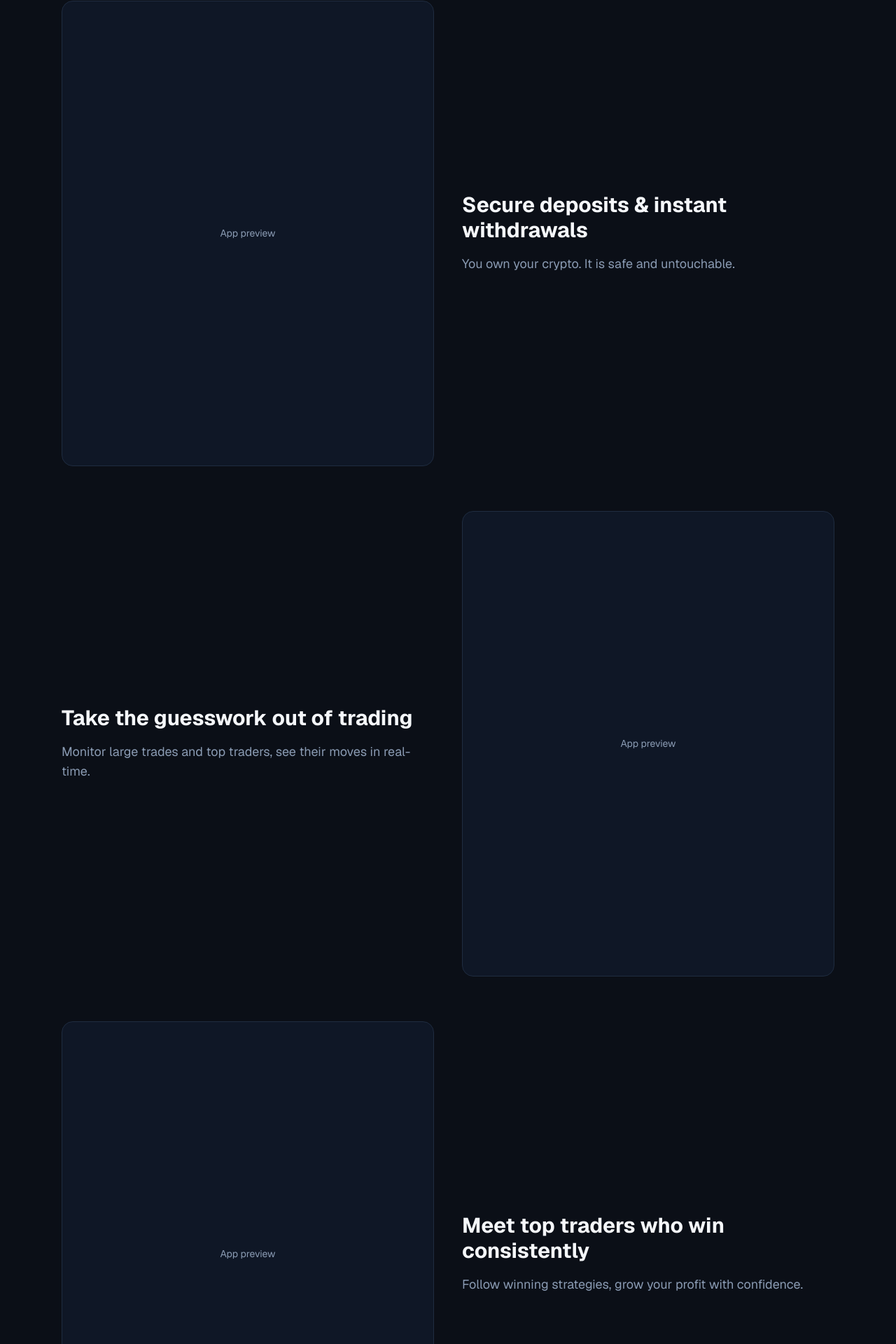
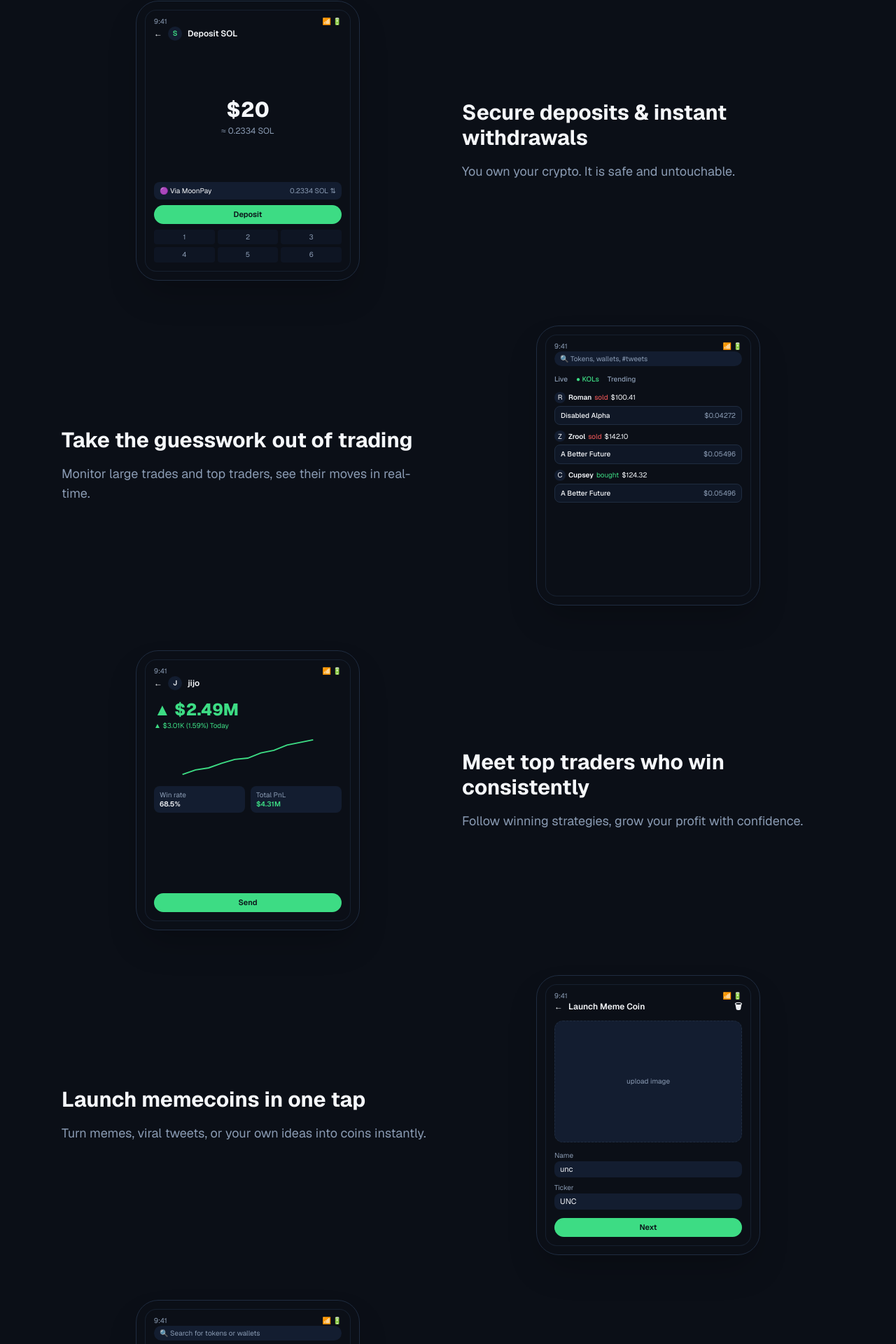
Before and after one commit to MihirBindu/chadwallet-web, a Next.js app: page / in a window 1280 px wide. Shown: the part 784-2704 px from the top of the page at 70% size. Built offline with nearby package versions, Linux system fonts and the light colour scheme; no server answers.

Commit message:
Replace landing page App preview placeholders with real feature mockups

```diff
--- a/src/app/page.tsx
+++ b/src/app/page.tsx
@@ -4,27 +4,40 @@ import Header from "@/components/Header";
 import TokenBanner from "@/components/TokenBanner";
 import AppStoreBadges from "@/components/AppStoreBadges";
 import SignInButton from "@/components/SignInButton";
+import PhoneFrame from "@/components/PhoneFrame";
+import {
+  DepositMockup,
+  KolFeedMockup,
+  TopTraderMockup,
+  LaunchCoinMockup,
+  AssetsMockup,
+} from "@/components/FeatureMockups";
 
 const FEATURES = [
   {
     title: "Secure deposits & instant withdrawals",
     body: "You own your crypto. It is safe and untouchable.",
+    Mockup: DepositMockup,
   },
   {
     title: "Take the guesswork out of trading",
     body: "Monitor large trades and top traders, see their moves in real-time.",
+    Mockup: KolFeedMockup,
   },
   {
     title: "Meet top traders who win consistently",
     body: "Follow winning strategies, grow your profit with confidence.",
+    Mockup: TopTraderMockup,
   },
   {
     title: "Launch memecoins in one tap",
     body: "Turn memes, viral tweets, or your own ideas into coins instantly.",
+    Mockup: LaunchCoinMockup,
   },
   {
     title: "Track your assets in one place",
     body: "Watch your holdings, memes, and rewards in realtime.",
+    Mockup: AssetsMockup,
   },
 ];
 
@@ -74,8 +87,10 @@ export default function Home() {
             key={f.title}
             className={`grid md:grid-cols-2 gap-10 items-center ${i % 2 === 1 ? "md:[&>*:first-child]:order-2" : ""}`}
           >
-            <div className="rounded-2xl border border-cw-border bg-cw-panel aspect-[4/5] flex items-center justify-center text-cw-text-dim">
-              <span className="text-sm">App preview</span>
+            <div className="max-w-xs mx-auto w-full">
+              <PhoneFrame>
+                <f.Mockup />
+              </PhoneFrame>
             </div>
             <div>
               <h2 className="text-3xl font-bold mb-4">{f.title}</h2>
--- /dev/null
+++ b/src/components/FeatureMockups.tsx
@@ -0,0 +1,157 @@
+export function DepositMockup() {
+  return (
+    <div className="flex flex-col h-full text-xs">
+      <div className="flex items-center gap-2 font-semibold mb-4">
+        <span>←</span>
+        <span className="h-5 w-5 rounded-full bg-cw-panel-2 flex items-center justify-center text-[10px] text-cw-green">S</span>
+        Deposit SOL
+      </div>
+      <div className="flex-1 flex flex-col items-center justify-center">
+        <div className="text-3xl font-extrabold">$20</div>
+        <div className="text-cw-text-dim mt-1">≈ 0.2334 SOL</div>
+      </div>
+      <div className="flex items-center justify-between rounded-lg bg-cw-panel-2 px-2 py-1.5 mb-2 text-[10px]">
+        <span>🟣 Via MoonPay</span>
+        <span className="text-cw-text-dim">0.2334 SOL ⇅</span>
+      </div>
+      <div className="rounded-full bg-cw-green text-cw-navy text-center font-semibold py-1.5 mb-2 text-[11px]">
+        Deposit
+      </div>
+      <div className="grid grid-cols-3 gap-1 text-center text-[10px] text-cw-text-dim">
+        {["1", "2", "3", "4", "5", "6"].map((k) => (
+          <span key={k} className="py-1 rounded bg-cw-panel-2/50">
+            {k}
+          </span>
+        ))}
+      </div>
+    </div>
+  );
+}
+
+export function KolFeedMockup() {
+  const rows = [
+    { name: "Roman", side: "sold", amt: "$100.41", token: "Disabled Alpha", price: "$0.04272", down: true },
+    { name: "Zrool", side: "sold", amt: "$142.10", token: "A Better Future", price: "$0.05496", down: true },
+    { name: "Cupsey", side: "bought", amt: "$124.32", token: "A Better Future", price: "$0.05496", down: false },
+  ];
+  return (
+    <div className="flex flex-col h-full text-xs gap-3">
+      <div className="rounded-full bg-cw-panel-2 px-2 py-1 text-[10px] text-cw-text-dim flex items-center gap-1">
+        🔍 Tokens, wallets, #tweets
+      </div>
+      <div className="flex items-center gap-3 text-[10px] font-medium text-cw-text-dim">
+        <span>Live</span>
+        <span className="text-cw-green">● KOLs</span>
+        <span>Trending</span>
+      </div>
+      <div className="flex flex-col gap-2">
+        {rows.map((r, i) => (
+          <div key={i} className="flex flex-col gap-1">
+            <div className="flex items-center gap-1 text-[10px]">
+              <span className="h-4 w-4 rounded-full bg-cw-panel-2 flex items-center justify-center">{r.name[0]}</span>
+              <span className="font-semibold">{r.name}</span>
+              <span className={r.side === "sold" ? "text-cw-red" : "text-cw-green"}>{r.side}</span>
+              <span>{r.amt}</span>
+            </div>
+            <div className="flex items-center justify-between rounded-lg bg-cw-panel px-2 py-1.5 border border-cw-border">
+              <span className="text-[10px] font-medium truncate">{r.token}</span>
+              <span className="text-[10px] text-cw-text-dim">{r.price}</span>
+            </div>
+          </div>
+        ))}
+      </div>
+    </div>
+  );
+}
+
+export function TopTraderMockup() {
+  return (
+    <div className="flex flex-col h-full text-xs">
+      <div className="flex items-center gap-2 font-semibold mb-3">
+        <span>←</span>
+        <span className="h-5 w-5 rounded-full bg-cw-panel-2 flex items-center justify-center text-[10px]">J</span>
+        jijo
+      </div>
+      <div className="text-cw-green font-extrabold text-2xl">▲ $2.49M</div>
+      <div className="text-cw-green text-[10px] mb-3">▲ $3.01K (1.59%) Today</div>
+      <svg viewBox="0 0 200 60" className="w-full h-14 mb-3">
+        <polyline
+          fill="none"
+          stroke="#3ddc84"
+          strokeWidth="2"
+          points="0,55 20,48 40,45 60,38 80,32 100,30 120,22 140,18 160,10 180,6 200,2"
+        />
+      </svg>
+      <div className="grid grid-cols-2 gap-2 text-[10px] mb-3">
+        <div className="rounded-lg bg-cw-panel-2 px-2 py-1.5">
+          <div className="text-cw-text-dim">Win rate</div>
+          <div className="font-semibold">68.5%</div>
+        </div>
+        <div className="rounded-lg bg-cw-panel-2 px-2 py-1.5">
+          <div className="text-cw-text-dim">Total PnL</div>
+          <div className="font-semibold text-cw-green">$4.31M</div>
+        </div>
+      </div>
+      <div className="rounded-full bg-cw-green text-cw-navy text-center font-semibold py-1.5 text-[11px] mt-auto">
+        Send
+      </div>
+    </div>
+  );
+}
+
+export function LaunchCoinMockup() {
+  return (
+    <div className="flex flex-col h-full text-xs">
+      <div className="flex items-center justify-between font-semibold mb-3">
+        <span className="flex items-center gap-2">
+          <span>←</span> Launch Meme Coin
+        </span>
+        <span>🗑</span>
+      </div>
+      <div className="rounded-xl border border-dashed border-cw-border bg-cw-panel-2 flex-1 mb-3 flex items-center justify-center text-cw-text-dim text-[10px]">
+        upload image
+      </div>
+      <div className="flex flex-col gap-2 mb-3">
+        <div>
+          <div className="text-[10px] text-cw-text-dim mb-0.5">Name</div>
+          <div className="rounded-lg bg-cw-panel-2 px-2 py-1 text-[11px]">unc</div>
+        </div>
+        <div>
+          <div className="text-[10px] text-cw-text-dim mb-0.5">Ticker</div>
+          <div className="rounded-lg bg-cw-panel-2 px-2 py-1 text-[11px]">UNC</div>
+        </div>
+      </div>
+      <div className="rounded-full bg-cw-green text-cw-navy text-center font-semibold py-1.5 text-[11px]">
+        Next
+      </div>
+    </div>
+  );
+}
+
+export function AssetsMockup() {
+  return (
+    <div className="flex flex-col h-full text-xs">
+      <div className="rounded-full bg-cw-panel-2 px-2 py-1 text-[10px] text-cw-text-dim flex items-center gap-1 mb-3">
+        🔍 Search for tokens or wallets
+      </div>
+      <div className="text-2xl font-extrabold">$773.98</div>
+      <div className="text-cw-green text-[10px] mb-3">▲ $773.99 Past year</div>
+      <svg viewBox="0 0 200 50" className="w-full h-12 mb-3">
+        <polyline fill="none" stroke="#3ddc84" strokeWidth="2" points="0,48 40,48 60,10 120,8 200,4" />
+      </svg>
+      <div className="grid grid-cols-4 gap-1 text-center text-[9px] mb-3">
+        {["Send", "Receive", "Deposit", "Withdraw"].map((l) => (
+          <div key={l} className="flex flex-col items-center gap-1">
+            <span className="h-6 w-6 rounded-full bg-cw-green text-cw-navy flex items-center justify-center text-[10px]">
+              •
+            </span>
+            {l}
+          </div>
+        ))}
+      </div>
+      <div className="rounded-full bg-cw-green/15 border border-cw-green/40 text-cw-green text-center text-[10px] font-medium py-1.5">
+        🎁 Earn rewards
+      </div>
+    </div>
+  );
+}
--- /dev/null
+++ b/src/components/PhoneFrame.tsx
@@ -0,0 +1,13 @@
+export default function PhoneFrame({ children }: { children: React.ReactNode }) {
+  return (
+    <div className="rounded-[2rem] border border-cw-border bg-cw-navy aspect-[4/5] p-3 shadow-2xl overflow-hidden">
+      <div className="h-full w-full rounded-2xl bg-cw-navy border border-cw-border/60 overflow-hidden flex flex-col text-foreground">
+        <div className="flex items-center justify-between px-3 pt-2 text-[10px] text-cw-text-dim">
+          <span>9:41</span>
+          <span>📶 🔋</span>
+        </div>
+        <div className="flex-1 px-3 pb-3 overflow-hidden">{children}</div>
+      </div>
+    </div>
+  );
+}
```
